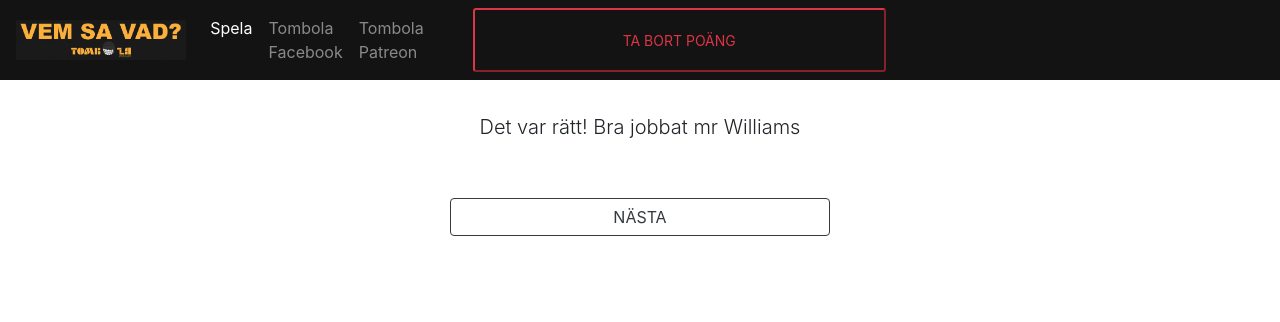
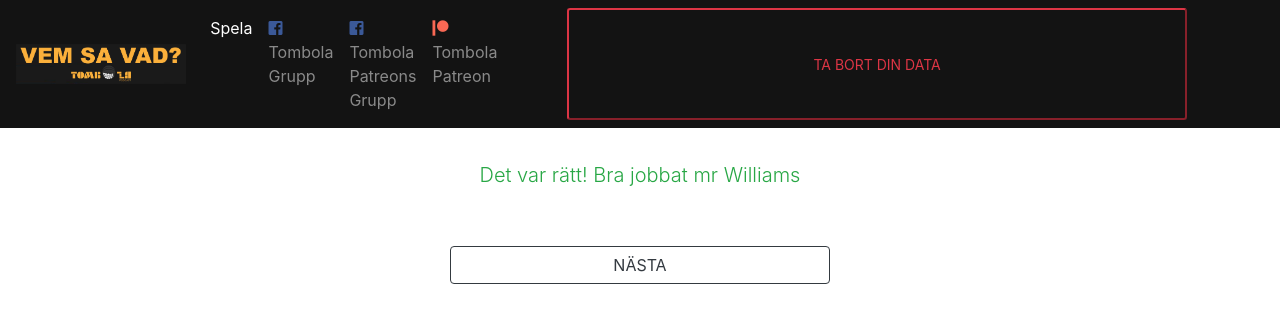
Before and after one commit to Philipdev95/TombolaPodcastQuotes, a plain HTML site: page index.html in a window 1280 px wide. Both pictures are taken after a click on the button "CARL". Drawn offline with nearby package versions, Linux system fonts and the light colour scheme.

Commit message:
improving menu adding fontawesome

```diff
--- a/index.html
+++ b/index.html
@@ -10,6 +10,7 @@
 	<link href="https://fonts.googleapis.com/css?family=Raleway:100,200,400,900i" rel="stylesheet">
 	<link id="mainstyle" type="text/css" rel="stylesheet" href="resources/css/style.css">
 	<link rel="stylesheet" href="https://maxcdn.bootstrapcdn.com/bootstrap/4.1.0/css/bootstrap.min.css">
+	<link rel="stylesheet" href="https://use.fontawesome.com/releases/v5.0.12/css/all.css" integrity="sha384-G0fIWCsCzJIMAVNQPfjH08cyYaUtMwjJwqiRKxxE/rx96Uroj1BtIQ6MLJuheaO9" crossorigin="anonymous">
 	<link rel="shortcut icon" type="image/png" href="#">
 	<link rel="apple-touch-icon" href="#">
 	<title>Tombola Podcast Citat Spel</title>
@@ -26,10 +27,23 @@
 		<div class="collapse navbar-collapse" id="navbarNavAltMarkup">
 			<div class="navbar-nav">
 				<a class="nav-item nav-link active" data-toggle="collapse" data-target="#navbarNavAltMarkup" href="/#">Spela <span class="sr-only">(current)</span></a>
-				<a class="nav-item nav-link" href="https://www.facebook.com/groups/1422239974516417/">Tombola Facebook</a>
-				<a class="nav-item nav-link" href="https://www.patreon.com/tombola/posts">Tombola Patreon</a>
+				<a class="nav-item nav-link" href="https://www.facebook.com/groups/1422239974516417/">
+					<div>
+						<i class="fab fa-facebook-square" style="color:#3B5998"></i> Tombola Grupp
+					</div>
+				</a>
+				<a class="nav-item nav-link" href="https://www.facebook.com/groups/160368417829277/">
+					<div>
+						<i class="fab fa-facebook-square" style="color:#3B5998"></i> Tombola Patreons Grupp
+					</div>
+				</a>
+				<a class="nav-item nav-link" href="https://www.patreon.com/tombola/posts">
+					<div>
+						<i class="fab fa-patreon" style="color:#f96854"></i> Tombola Patreon
+					</div>
+				</a>
 				<div class="dropdown-divider"></div>
-				<button id="clear-points" type="button" class="col-10 offset-1 btn-sm btn-outline-danger" data-toggle="collapse" data-target="#navbarNavAltMarkup">TA BORT POÄNG</button>
+				<button id="clear-points" type="button" class="col-10 offset-1 btn-sm btn-outline-danger" data-toggle="collapse" data-target="#navbarNavAltMarkup">TA BORT DIN DATA</button>
 			</div>
 		</div>
 	</nav>
@@ -45,8 +59,8 @@
 			</div>
 		</div>
 		<div id="answer" class="hidden">
-			<div id="correct-answer" class="lead col-12 text-center p-3 mt-3 hidden">Det var rätt! Bra jobbat mr Williams</div>
-			<div id="wrong-answer" class="lead col-12 text-center p-3 mt-3 hidden">Det var inte alls rätt! Alltså fel...</div>
+			<div id="correct-answer" class="lead col-12 text-center p-3 mt-3 hidden text-success">Det var rätt! Bra jobbat mr Williams</div>
+			<div id="wrong-answer" class="lead col-12 text-center p-3 mt-3 hidden text-danger">Det var inte alls rätt! Alltså fel...</div>
 		</div>
 		<div id="next-div" class="hidden row">
 			<button id="next" type="button" class="btn-mg col-4 offset-4 btn btn-outline-dark">NÄSTA</button>
```
Also changed, not shown: 1 other file.
